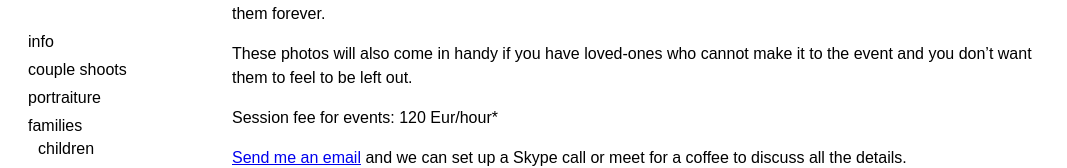
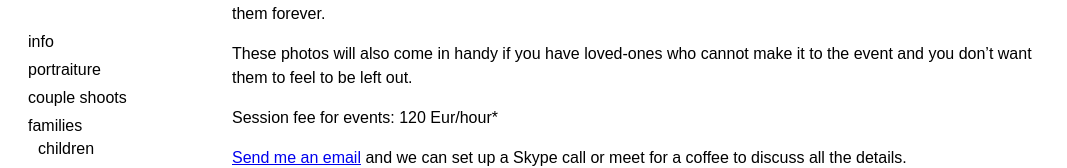
Before and after one commit to 3n1k0/anniekostolany.com, a React app: page /events in a window 1280 px wide. Shown: the part 158-326 px from the top of the page, without its empty margins (0-1067 px from the left). Built offline with nearby package versions, Linux system fonts and the light colour scheme.

Commit message:
Update index.jsx

```diff
--- a/src/components/ApplicationShell/Menu/index.jsx
+++ b/src/components/ApplicationShell/Menu/index.jsx
@@ -9,11 +9,6 @@ export default () => (
 			{/*<MenuItem to="/blog">Blog</MenuItem>*/}
 			<MenuItem to="/pricing">rates</MenuItem>
 		</MenuBlock>
-		<MenuBlock title="couple shoots">
-			{/*<MenuItem to="/couple-miami">Miami</MenuItem>*/}
-			<MenuItem to="/couple-germany">germany</MenuItem>
-			<MenuItem to="/couple-hungary">hungary</MenuItem>
-		</MenuBlock>
 		<MenuBlock title="portraiture">
 			<MenuItem to="/streetstyle">#streetstyle</MenuItem>
 			<MenuItem to="/fashion-confession">fashion confession</MenuItem>
@@ -23,6 +18,11 @@ export default () => (
 			<MenuItem to="/dreamy-beach">dreamy beach photoshoot</MenuItem>
 			<MenuItem to="/lost-bride">the lost bride</MenuItem>
 		</MenuBlock>
+		<MenuBlock title="couple shoots">
+			{/*<MenuItem to="/couple-miami">Miami</MenuItem>*/}
+			<MenuItem to="/couple-germany">germany</MenuItem>
+			<MenuItem to="/couple-hungary">hungary</MenuItem>
+		</MenuBlock>
 		<MenuBlock title="families">
 			<MenuItem to="/children">children</MenuItem>
 			<MenuItem to="/lifestyle">lifestyle</MenuItem>
```
